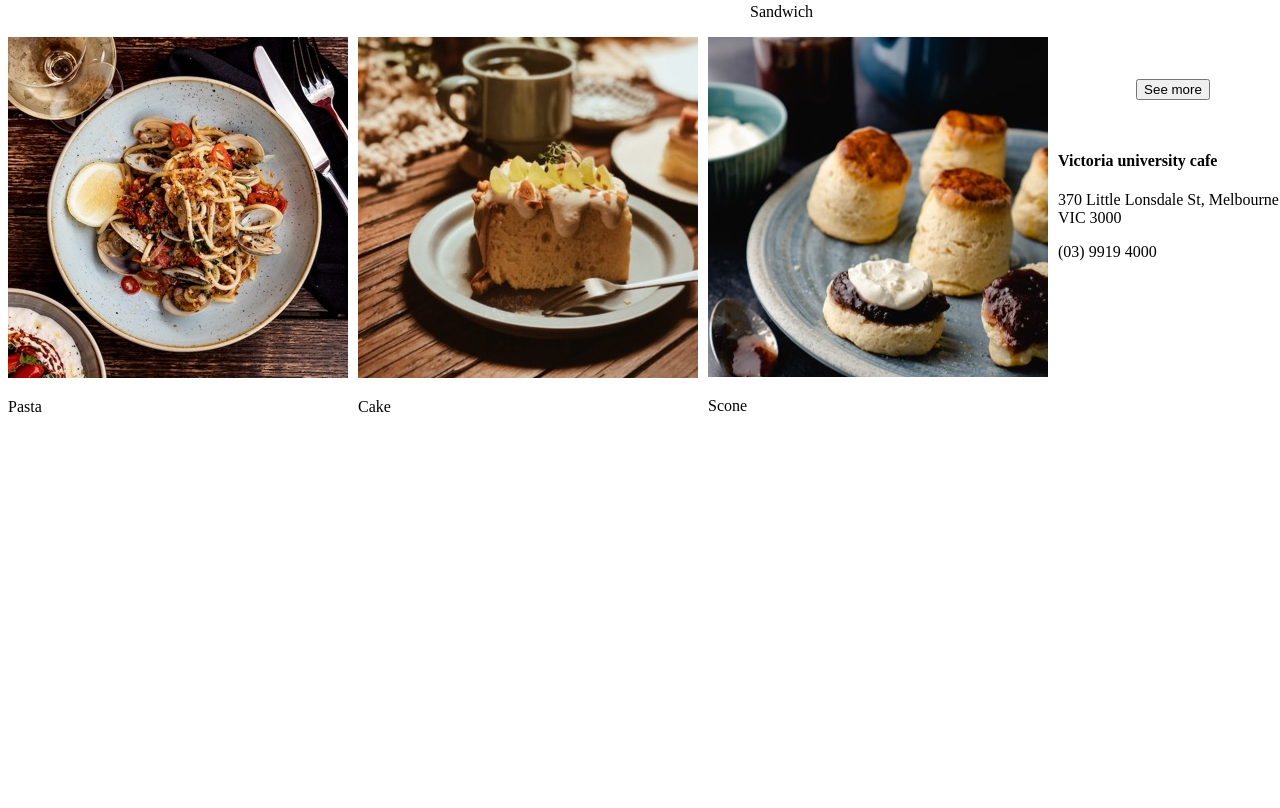
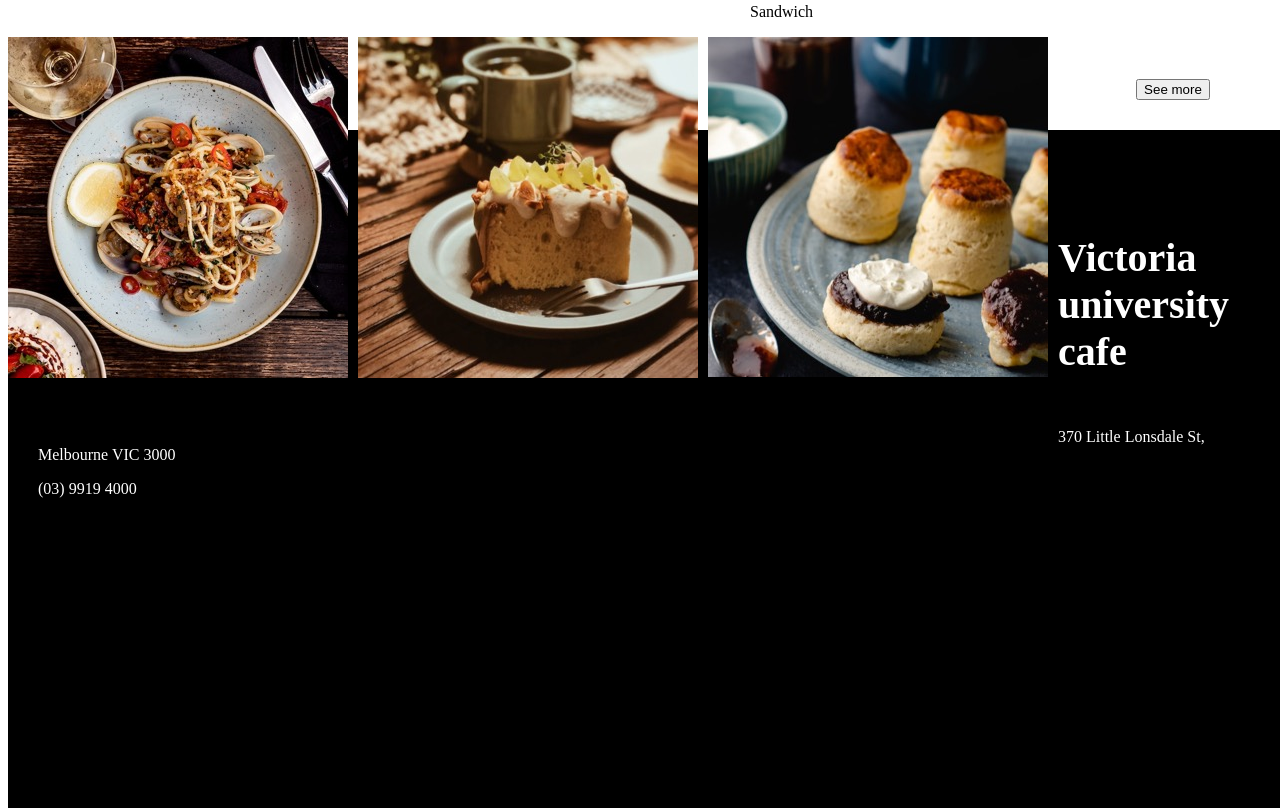
Before and after one commit to misakiTT/9-1-assignment, a plain HTML site: page index.html in a window 1280 px wide. Shown: the part 1732-2540 px from the top of the page. Drawn offline with Linux system fonts and the light colour scheme.

```diff
--- a/index.html
+++ b/index.html
@@ -54,10 +54,11 @@
             <input type="button" value="See more">
         </div>
         <div class="footer">
-            <h4>Victoria university cafe</h4>
-            <p>370 Little Lonsdale St, Melbourne VIC 3000</p>
-            <p>(03) 9919 4000</p>
-
+            <div class="info">
+              <h4>Victoria university cafe</h4>
+              <p>370 Little Lonsdale St, Melbourne VIC 3000</p>
+              <p>(03) 9919 4000</p>
+            </div>
         </div>
     </body>
 </html>
--- a/stylesheet.css
+++ b/stylesheet.css
@@ -66,4 +66,14 @@ body {
 
 .footer{
     height:800px;
+    color: white;
+    background-color: black;
 }
+
+.info{
+    padding:50px 30px 50px 30px;
+}
+
+.info h4{
+    font-size: 40px;
+}
```
Also changed, not shown: cafeimage.jpg (added).
